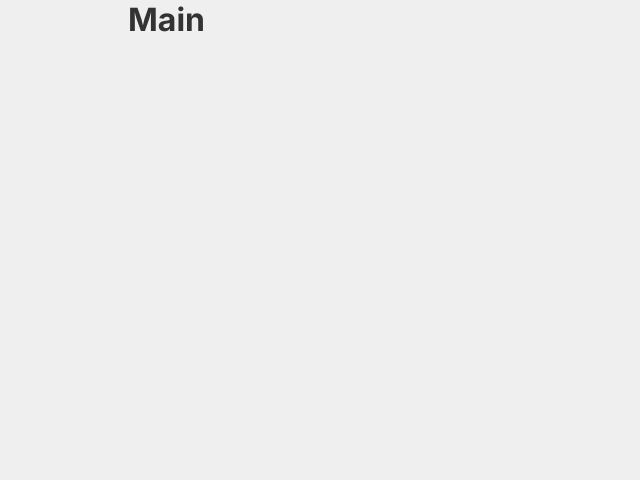
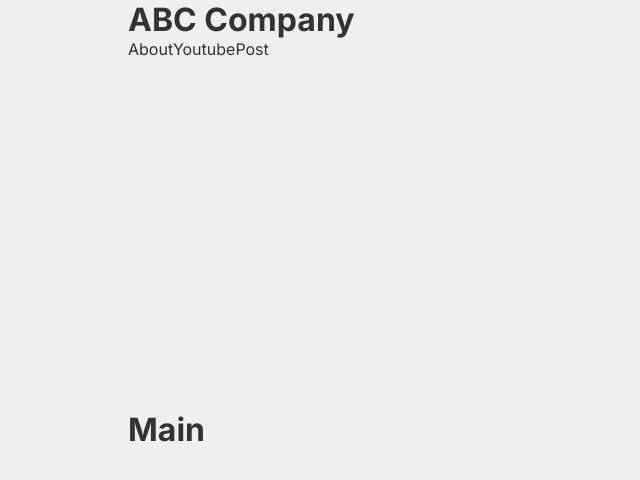
Before and after one commit to Moon-YJ/next14, a Next.js app: page / in a window 1280 px wide. Shown: the top 480 px of the page, without its empty margins (0-640 px from the left). Built offline with nearby package versions, Linux system fonts and the light colour scheme.

Commit message:
Header 컴포넌트에 일일이 Link로 연결하는 경우

```diff
--- a/src/components/header/Header.jsx
+++ b/src/components/header/Header.jsx
@@ -1,6 +1,29 @@
+'use client';
 import clsx from 'clsx';
 import styles from './header.module.scss';
+import Link from 'next/link';
+import { usePathname } from 'next/navigation';
 
 export default function Header() {
-	return <header className={clsx(styles.header)}></header>;
+	const pathName = usePathname();
+	console.log(pathName);
+	return (
+		<header className={clsx(styles.header)}>
+			<h1>
+				<Link href='/'>ABC Company</Link>
+			</h1>
+
+			<nav>
+				<Link href='/about' className={clsx(pathName === '/about' ? styles.on : '')}>
+					About
+				</Link>
+				<Link href='/youtube' className={clsx(pathName === '/youtube' ? styles.on : '')}>
+					Youtube
+				</Link>
+				<Link href='/post' className={clsx(pathName === '/post' ? styles.on : '')}>
+					Post
+				</Link>
+			</nav>
+		</header>
+	);
 }
--- a/src/components/header/header.module.scss
+++ b/src/components/header/header.module.scss
@@ -1,2 +1,14 @@
 .header {
+	width: 100%;
+	h1 {
+		width: 100%;
+	}
+
+	nav {
+		a {
+			&.on {
+				color: var(--point);
+			}
+		}
+	}
 }
```
Also changed, not shown: src/app/post/page.jsx (renamed from src/app/post/post.jsx).
